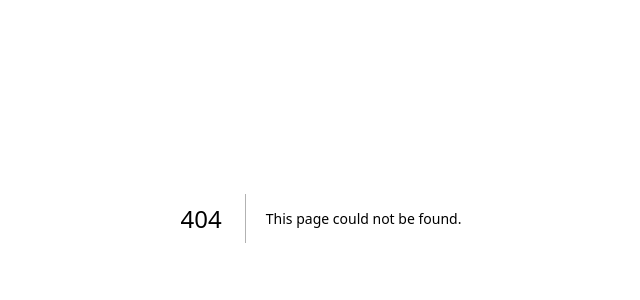
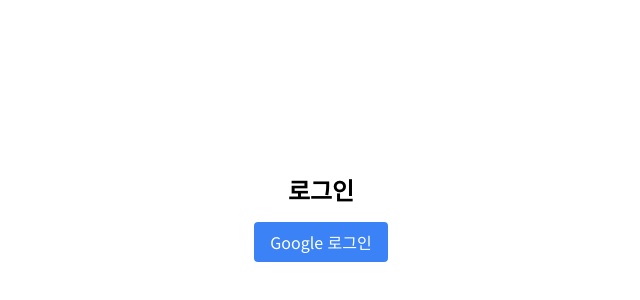
Before and after one commit to jong-choi/choi-devlog-project, a Next.js app: page /auth/login in a window 1280 px wide. Before the commit this address had no page. Shown: the part 182-482 px from the top of the page, without its empty margins (319-959 px from the left). Built offline with nearby package versions, Linux system fonts and the light colour scheme.

Commit message:
[feat] 구글 로그인 구현

```diff
--- /dev/null
+++ b/app/auth/auth-code-error/page.tsx
@@ -0,0 +1,24 @@
+import Link from "next/link";
+
+// app/auth/auth-code-error/page.tsx (로그인 에러 페이지)
+export default function AuthCodeErrorPage({
+  searchParams,
+}: {
+  searchParams: { message?: string };
+}) {
+  const errorMessage =
+    searchParams?.message || "로그인 중 문제가 발생했습니다.";
+
+  return (
+    <div className="flex flex-col items-center justify-center h-screen">
+      <h1 className="text-2xl font-bold text-red-500">인증 오류 발생</h1>
+      <p className="text-gray-600 mt-2">{errorMessage}</p>
+      <Link
+        href="/auth/login"
+        className="mt-4 px-4 py-2 bg-blue-500 text-white rounded"
+      >
+        로그인 다시 시도하기
+      </Link>
+    </div>
+  );
+}
--- /dev/null
+++ b/app/auth/callback/route.ts
@@ -0,0 +1,30 @@
+import { NextResponse } from "next/server";
+// The client you created from the Server-Side Auth instructions
+import { createClient } from "@/utils/supabase/server";
+
+export async function GET(request: Request) {
+  const { searchParams, origin } = new URL(request.url);
+  const code = searchParams.get("code");
+  // if "next" is in param, use it as the redirect URL
+  const next = searchParams.get("next") ?? "/";
+
+  if (code) {
+    const supabase = await createClient();
+    const { error } = await supabase.auth.exchangeCodeForSession(code);
+    if (!error) {
+      const forwardedHost = request.headers.get("x-forwarded-host"); // original origin before load balancer
+      const isLocalEnv = process.env.NODE_ENV === "development";
+      if (isLocalEnv) {
+        // we can be sure that there is no load balancer in between, so no need to watch for X-Forwarded-Host
+        return NextResponse.redirect(`${origin}${next}`);
+      } else if (forwardedHost) {
+        return NextResponse.redirect(`https://${forwardedHost}${next}`);
+      } else {
+        return NextResponse.redirect(`${origin}${next}`);
+      }
+    }
+  }
+
+  // return the user to an error page with instructions
+  return NextResponse.redirect(`${origin}/auth/auth-code-error`);
+}
--- /dev/null
+++ b/app/auth/login/page.tsx
@@ -0,0 +1,38 @@
+// app/auth/login/page.tsx (로그인 페이지)
+"use client";
+import { useState } from "react";
+import { useRouter } from "next/navigation";
+import { createClient } from "@/utils/supabase/client";
+
+export default function LoginPage() {
+  const [loading, setLoading] = useState(false);
+  const router = useRouter();
+
+  const handleLogin = async () => {
+    setLoading(true);
+    const supabase = createClient();
+    const { error } = await supabase.auth.signInWithOAuth({
+      provider: "google", // Google OAuth 로그인
+      options: { redirectTo: `${window.location.origin}/auth/callback` },
+    });
+    if (error) {
+      router.push(
+        `/auth/auth-code-error?message=${encodeURIComponent(error.message)}`
+      );
+    }
+    setLoading(false);
+  };
+
+  return (
+    <div className="flex flex-col items-center justify-center h-screen">
+      <h1 className="text-2xl font-bold">로그인</h1>
+      <button
+        onClick={handleLogin}
+        disabled={loading}
+        className="mt-4 px-4 py-2 bg-blue-500 text-white rounded"
+      >
+        {loading ? "로그인 중..." : "Google 로그인"}
+      </button>
+    </div>
+  );
+}
```
Also changed, not shown: 1 other file (tests, documents, lock files or other folders).
